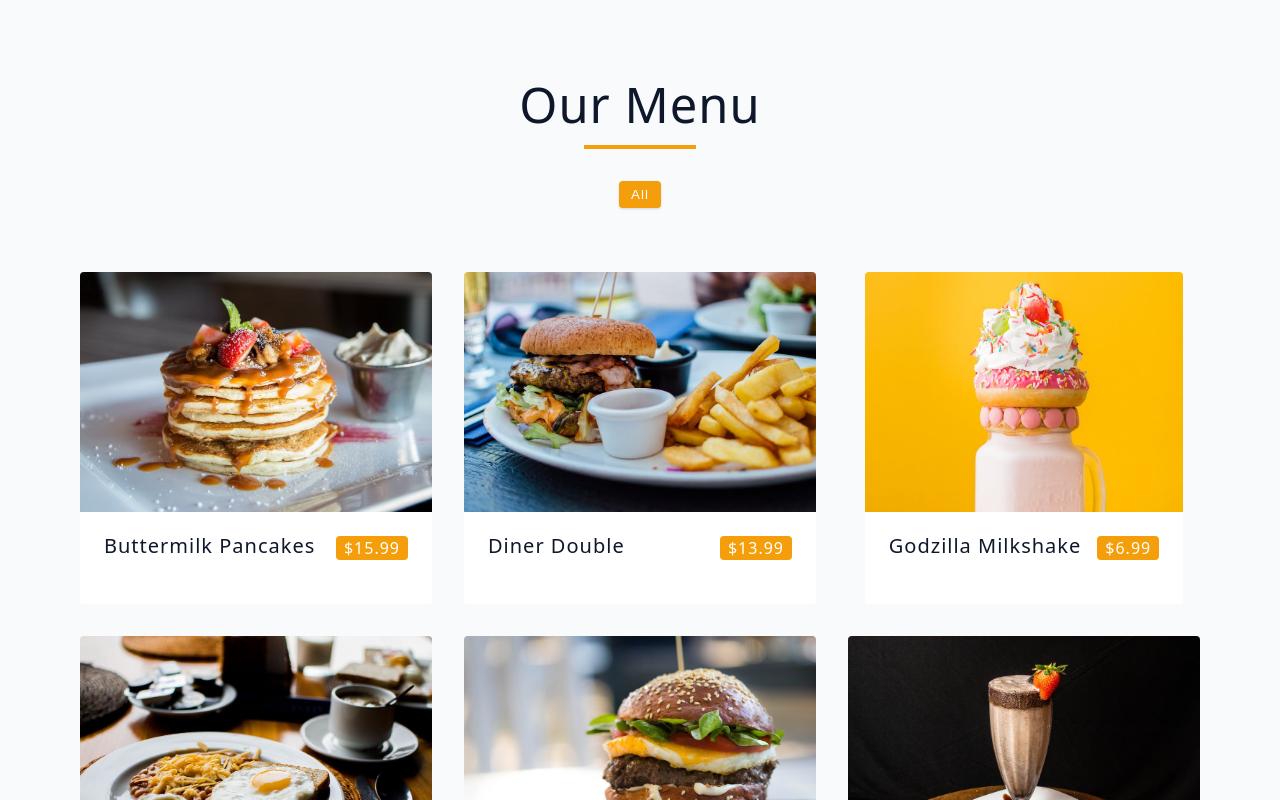
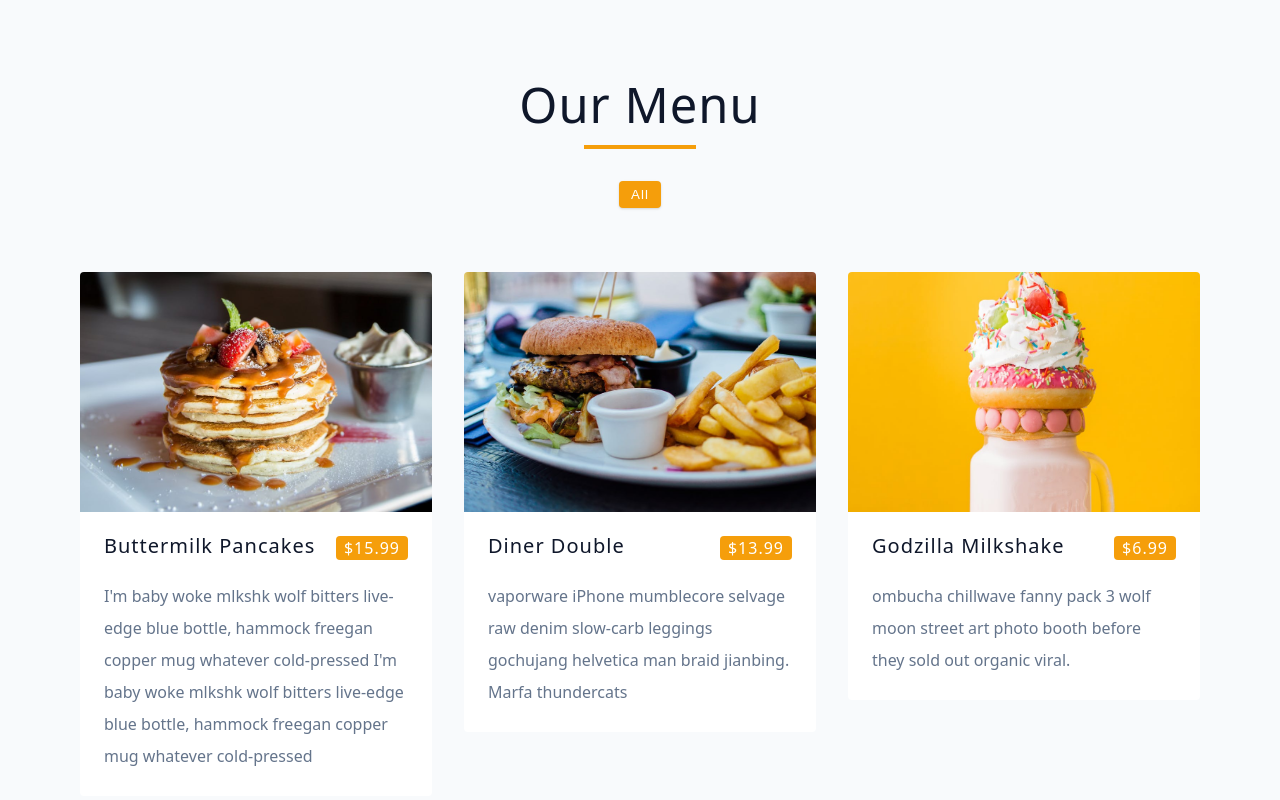
Before and after one commit to luc4s-git/menu, a React (Vite) app: page / in a window 1280 px wide. Shown: the top 800 px of the page. Built offline with nearby package versions, Linux system fonts and the light colour scheme; the HTML template or start-up script is replaced by a standard one.

Commit message:
menu item description

```diff
--- a/src/components/MenuItem.jsx
+++ b/src/components/MenuItem.jsx
@@ -7,6 +7,9 @@ export default function MenuItem({ id, title, category, price, img, desc }) {
           <h5>{title}</h5>
           <span className="item-price">${price}</span>
         </header>
+        <div className="item-text">
+          <p>{desc}</p>
+        </div>
       </div>
     </div>
   );
```
